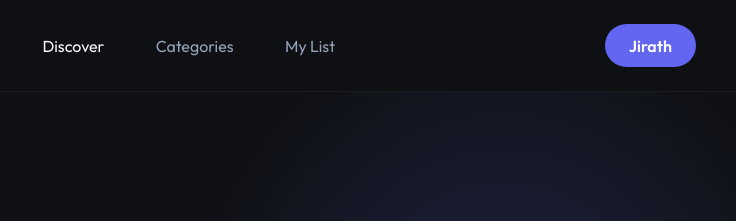
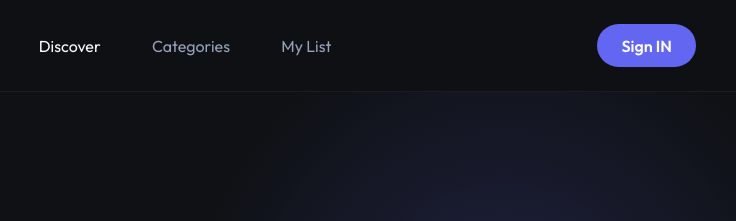
Before and after one commit to Jirath1234/cicd-lab, a website: page public/index.html in a window 1280 px wide. Shown: the top 221 px of the page, 520-1256 px from the left. Drawn offline with Linux system fonts and the light colour scheme; no server answers.

Commit message:
edit index.html

```diff
--- a/public/index.html
+++ b/public/index.html
@@ -15,7 +15,7 @@
             <a href="#">Categories</a>
             <a href="#">My List</a>
         </div>
-        <div class="profile-btn">Jirath</div>
+        <div class="profile-btn">Sign IN</div>
     </nav>
 
     <header class="hero">
```
